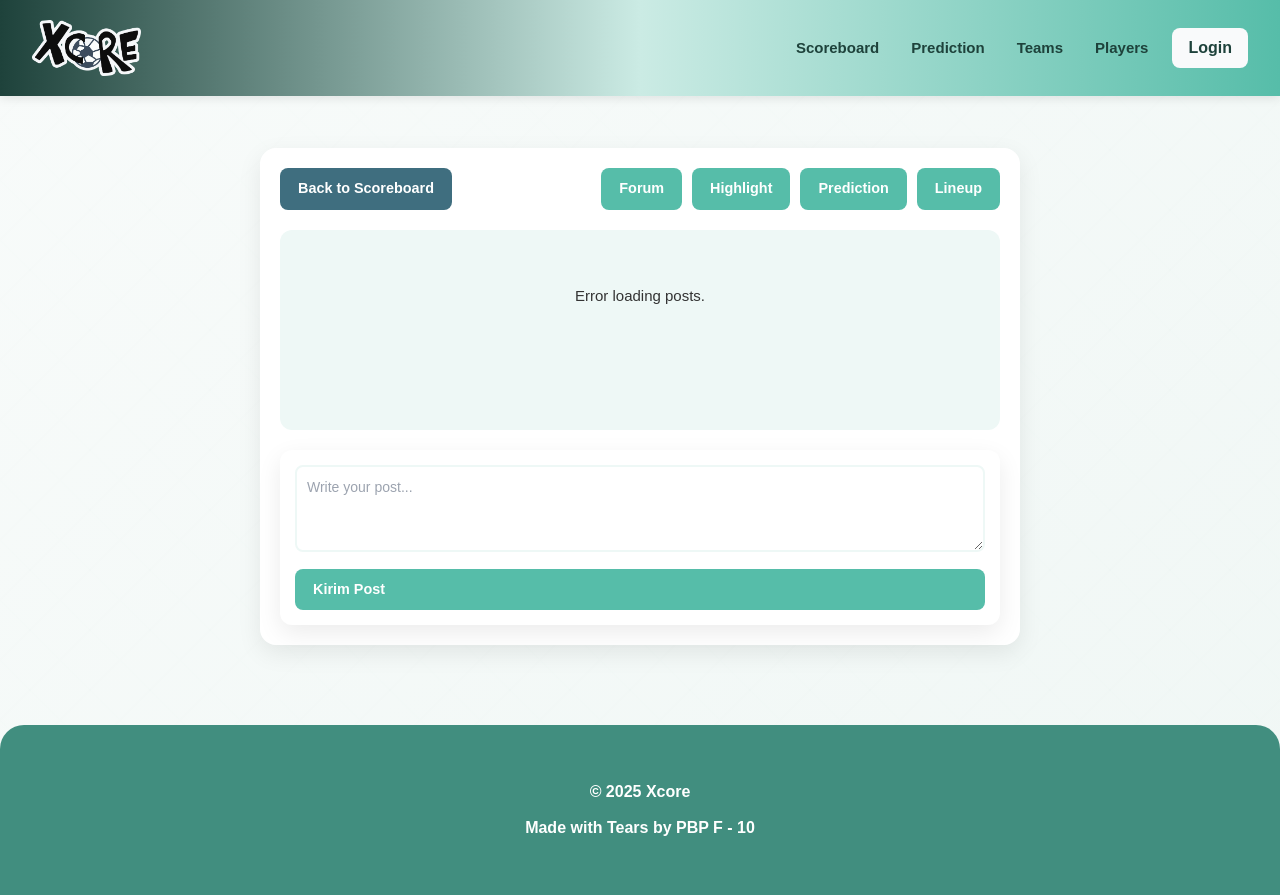
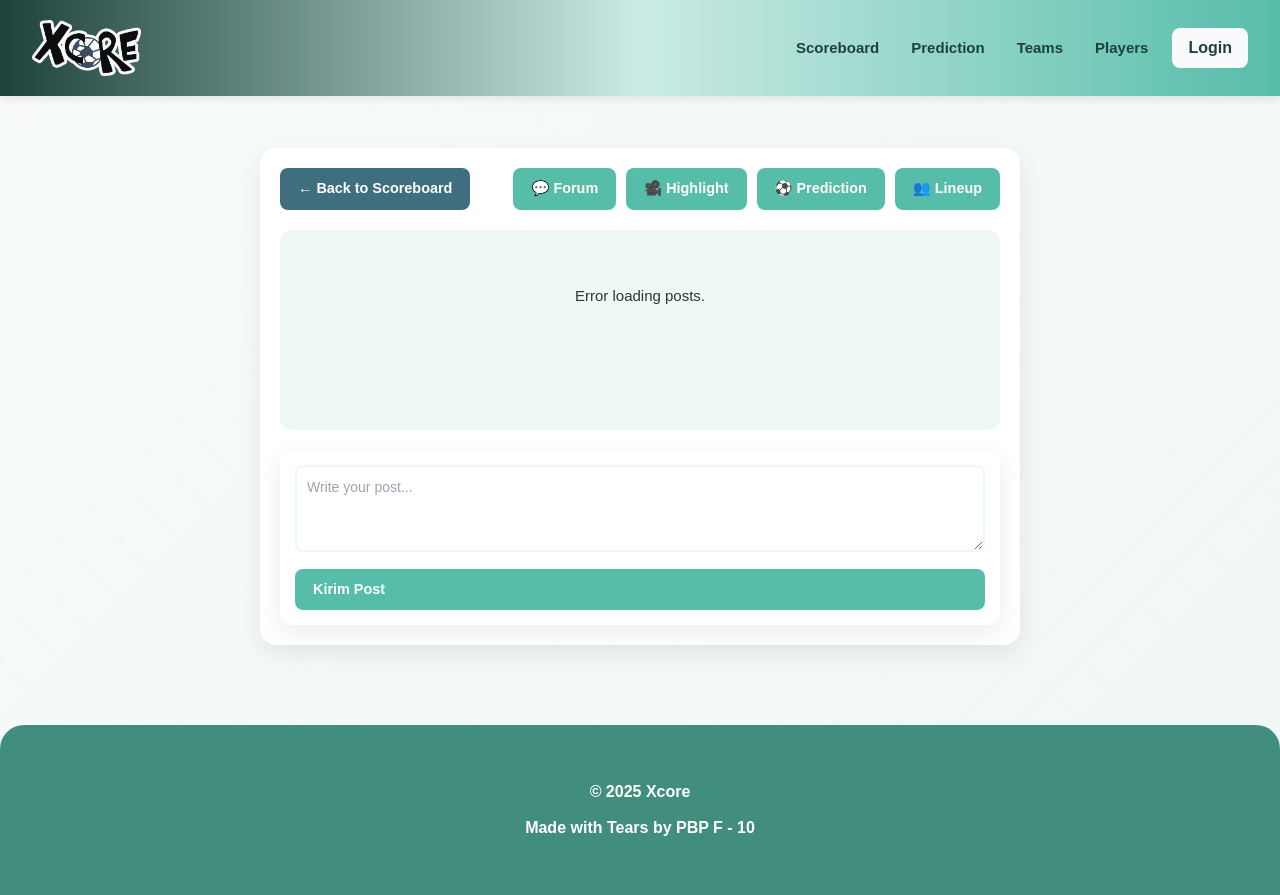
Before and after one commit to pbp-kelompok-10/xcore, a Django app: template forum/templates/main_forum.html in a window 1280 px wide. Run offline with Django 5.2, Linux system fonts and the light colour scheme; the template is opened without the code that fills it, so the values that code supplies are empty; some libraries are stand-ins or nearby versions.

Commit message:
little syling

```diff
--- a/forum/templates/main_forum.html
+++ b/forum/templates/main_forum.html
@@ -250,12 +250,12 @@
 <div class="content-wrapper">
     <div class="page">
         <div class="action-buttons">
-            <a href="/scoreboard/" class="btn-secondary">Back to Scoreboard</a>
+            <a href="/scoreboard/" class="btn-secondary">← Back to Scoreboard</a>
             <div class="feature-buttons">
-                <a href="{% url 'forum:forum_detail' match.id %}" class="btn-feature">Forum</a>
-                <a href="{% url 'highlights:match_highlights' match.id %}" class="btn-feature">Highlight</a>
-                <a href="/prediction/" class="btn-feature">Prediction</a>
-                <a href="{% url 'lineup:lineup-detail' match_id=match.id %}" class="btn-feature">Lineup</a>
+                <a href="{% url 'forum:forum_detail' id=match.id %}" class="btn-feature">💬 Forum</a>
+                <a href="{% url 'highlights:match_highlights' match_id=match.id %}" class="btn-feature">🎥 Highlight</a>
+                <a href="#" class="btn-feature vote-trigger" data-match-id="{{ match.id }}" data-home="{{ match.home_team }}" data-away="{{ match.away_team }}">⚽ Prediction</a>
+                <a href="{% url 'lineup:lineup-detail' match_id=match.id %}" class="btn-feature">👥 Lineup</a>
             </div>
         </div>
 
```
